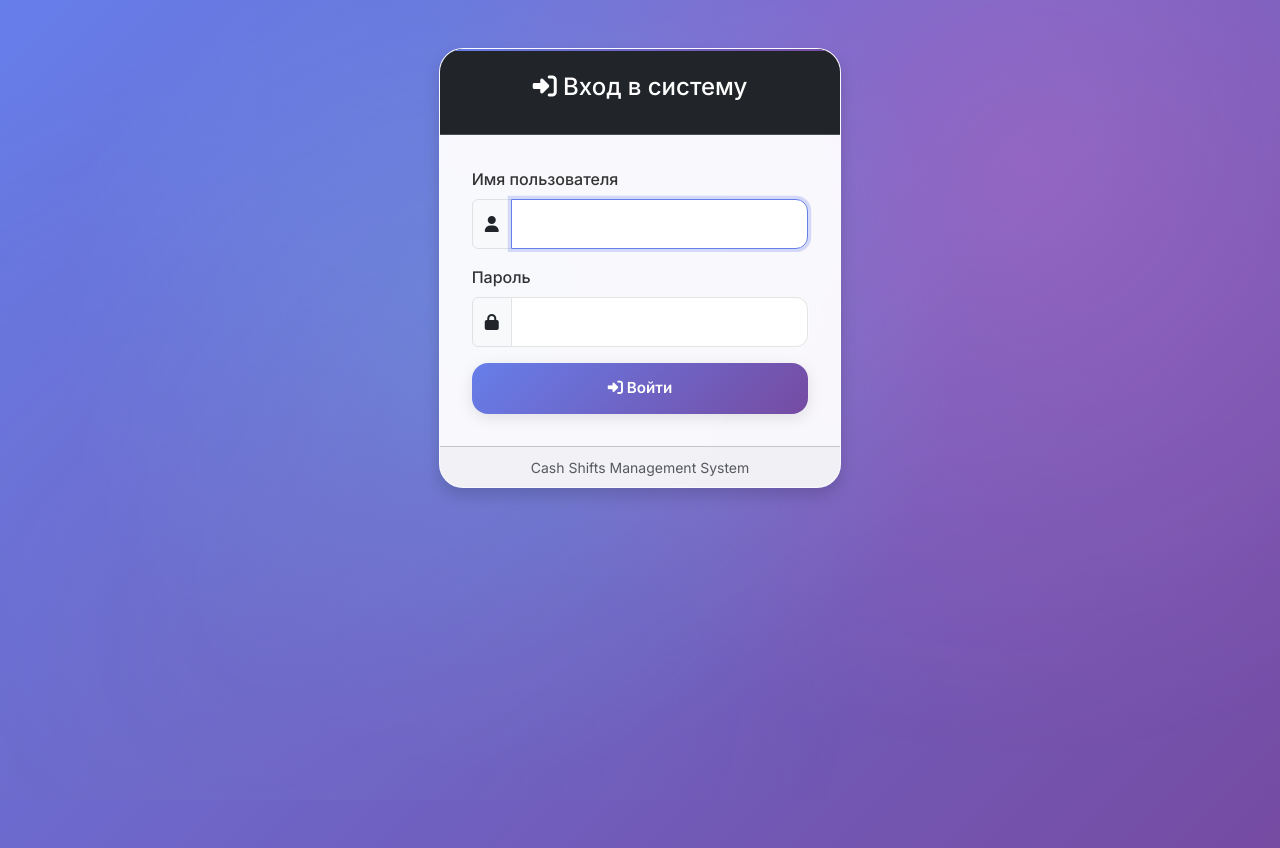
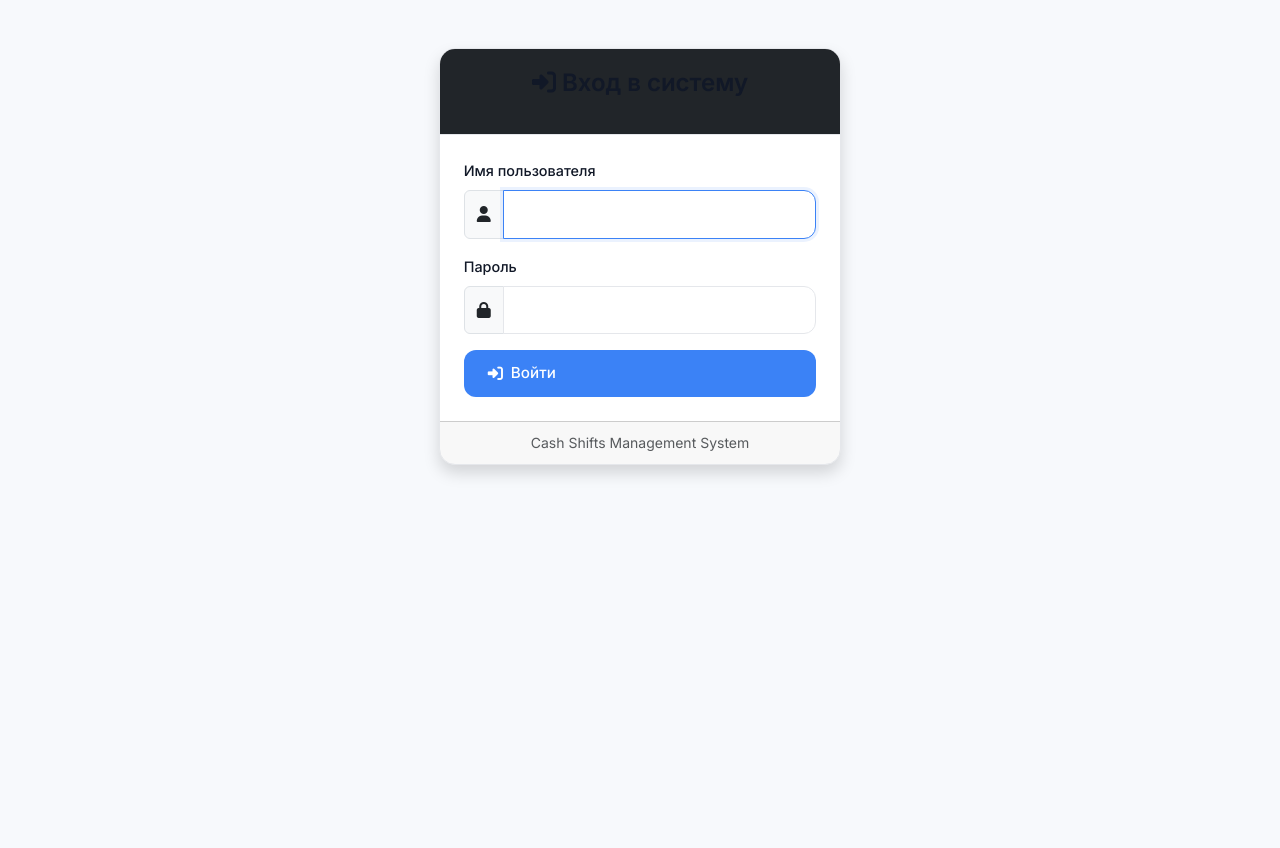
Before and after one commit to tsyndra/cashshifts, a Flask app: page /login in a window 1280 px wide. Run offline with Flask 3, Linux system fonts and the light colour scheme.

Commit message:
Design: современный минималистичный дизайн в стиле 2025

```diff
--- a/templates/base.html
+++ b/templates/base.html
@@ -9,14 +9,21 @@
     <link href="https://fonts.googleapis.com/css2?family=Inter:wght@300;400;500;600;700&display=swap" rel="stylesheet">
     <style>
         :root {
-            --primary-gradient: linear-gradient(135deg, #667eea 0%, #764ba2 100%);
-            --success-gradient: linear-gradient(135deg, #56ab2f 0%, #a8e6cf 100%);
-            --warning-gradient: linear-gradient(135deg, #f093fb 0%, #f5576c 100%);
-            --info-gradient: linear-gradient(135deg, #4facfe 0%, #00f2fe 100%);
-            --glass-bg: rgba(255, 255, 255, 0.1);
-            --glass-border: rgba(255, 255, 255, 0.2);
-            --shadow-light: 0 8px 32px rgba(0, 0, 0, 0.1);
-            --shadow-hover: 0 12px 40px rgba(0, 0, 0, 0.15);
+            --primary: #3B82F6;
+            --primary-hover: #2563EB;
+            --secondary: #F3F4F6;
+            --accent: #06B6D4;
+            --text-primary: #111827;
+            --text-secondary: #6B7280;
+            --text-muted: #9CA3AF;
+            --background: #F7F9FC;
+            --card-bg: #FFFFFF;
+            --border: #E5E7EB;
+            --shadow-sm: 0 1px 2px rgba(0, 0, 0, 0.05);
+            --shadow-md: 0 4px 6px rgba(0, 0, 0, 0.07);
+            --shadow-lg: 0 10px 15px rgba(0, 0, 0, 0.1);
+            --radius: 12px;
+            --radius-lg: 16px;
         }
 
         * {
@@ -24,256 +31,243 @@
         }
 
         body {
-            background: var(--primary-gradient);
+            background: var(--background);
             min-height: 100vh;
             font-family: 'Inter', 'Segoe UI', system-ui, -apple-system, sans-serif;
             margin: 0;
             padding: 0;
-            overflow-x: hidden;
-        }
-
-        /* Анимированный фон */
-        body::before {
-            content: '';
-            position: fixed;
-            top: 0;
-            left: 0;
-            width: 100%;
-            height: 100%;
-            background:
-                radial-gradient(circle at 20% 80%, rgba(120, 119, 198, 0.3) 0%, transparent 50%),
-                radial-gradient(circle at 80% 20%, rgba(255, 119, 198, 0.3) 0%, transparent 50%),
-                radial-gradient(circle at 40% 40%, rgba(120, 219, 255, 0.3) 0%, transparent 50%);
-            animation: backgroundShift 20s ease-in-out infinite;
-            z-index: -1;
-        }
-
-        @keyframes backgroundShift {
-            0%, 100% { opacity: 1; }
-            50% { opacity: 0.8; }
+            color: var(--text-primary);
+            line-height: 1.6;
         }
 
         .container {
-            padding: 20px;
-            position: relative;
-            z-index: 1;
+            padding: 24px;
+            max-width: 1200px;
+            margin: 0 auto;
         }
 
         /* Навигация */
         .navbar {
-            background: rgba(0, 0, 0, 0.3);
-            backdrop-filter: blur(20px);
-            border-bottom: 1px solid var(--glass-border);
-            box-shadow: var(--shadow-light);
+            background: var(--card-bg);
+            border-bottom: 1px solid var(--border);
+            box-shadow: var(--shadow-sm);
             padding: 16px 0;
         }
 
         .navbar-brand {
             font-weight: 700;
             font-size: 1.5rem;
-            color: white !important;
-            text-shadow: 0 2px 4px rgba(0, 0, 0, 0.3);
+            color: var(--text-primary) !important;
         }
 
         .navbar-nav .nav-link {
-            color: rgba(255, 255, 255, 0.9) !important;
+            color: var(--text-secondary) !important;
             font-weight: 500;
-            text-shadow: 0 1px 2px rgba(0, 0, 0, 0.3);
-            transition: all 0.3s ease;
+            font-size: 0.95rem;
+            transition: color 0.2s ease;
         }
 
         .navbar-nav .nav-link:hover {
-            color: white !important;
-            text-shadow: 0 2px 4px rgba(0, 0, 0, 0.4);
+            color: var(--primary) !important;
         }
 
         .navbar-text {
-            color: rgba(255, 255, 255, 0.9) !important;
+            color: var(--text-secondary) !important;
             font-weight: 500;
-            text-shadow: 0 1px 2px rgba(0, 0, 0, 0.3);
+            font-size: 0.9rem;
+        }
+
+        /* Заголовки */
+        h1, h2, h3, h4, h5, h6 {
+            font-weight: 600;
+            color: var(--text-primary);
+            margin-bottom: 1rem;
+        }
+
+        h2 {
+            font-size: 1.5rem;
+            margin-bottom: 2rem;
         }
 
         /* Карточки */
         .card {
-            background: rgba(255, 255, 255, 0.95);
-            backdrop-filter: blur(20px);
-            border: 1px solid rgba(255, 255, 255, 0.3);
-            border-radius: 24px;
-            box-shadow: var(--shadow-light);
+            background: var(--card-bg);
+            border: 1px solid var(--border);
+            border-radius: var(--radius-lg);
+            box-shadow: var(--shadow-sm);
             margin-bottom: 24px;
-            transition: all 0.4s cubic-bezier(0.4, 0, 0.2, 1);
+            transition: all 0.2s ease;
             overflow: hidden;
-            color: #333;
         }
 
         .card:hover {
-            transform: translateY(-4px);
-            box-shadow: var(--shadow-hover);
-            border-color: rgba(255, 255, 255, 0.3);
+            box-shadow: var(--shadow-md);
+            border-color: var(--primary);
         }
 
         .card-header {
-            background: rgba(255, 255, 255, 0.1);
-            border-bottom: 1px solid rgba(255, 255, 255, 0.2);
-            border-radius: 24px 24px 0 0;
-            padding: 24px;
-            position: relative;
-            color: #333;
+            background: var(--secondary);
+            border-bottom: 1px solid var(--border);
+            padding: 20px 24px;
+            border-radius: var(--radius-lg) var(--radius-lg) 0 0;
         }
 
         .card-header h5, .card-header h6 {
-            color: #333;
+            color: var(--text-primary);
             font-weight: 600;
-        }
-
-        .card-header::before {
-            content: '';
-            position: absolute;
-            top: 0;
-            left: 0;
-            right: 0;
-            height: 2px;
-            background: var(--primary-gradient);
+            font-size: 1.1rem;
+            margin: 0;
         }
 
         .card-body {
-            padding: 32px;
+            padding: 24px;
         }
 
         /* Кнопки */
         .btn {
-            border-radius: 16px;
-            padding: 14px 28px;
-            font-weight: 600;
+            border-radius: var(--radius);
+            padding: 12px 24px;
+            font-weight: 500;
             font-size: 0.95rem;
-            transition: all 0.3s cubic-bezier(0.4, 0, 0.2, 1);
+            transition: all 0.2s ease;
             border: none;
-            box-shadow: 0 4px 15px rgba(0, 0, 0, 0.1);
-            position: relative;
-            overflow: hidden;
-        }
-
-        .btn::before {
-            content: '';
-            position: absolute;
-            top: 0;
-            left: -100%;
-            width: 100%;
-            height: 100%;
-            background: linear-gradient(90deg, transparent, rgba(255, 255, 255, 0.2), transparent);
-            transition: left 0.5s;
-        }
-
-        .btn:hover::before {
-            left: 100%;
+            cursor: pointer;
+            display: inline-flex;
+            align-items: center;
+            gap: 8px;
         }
 
         .btn:hover {
-            transform: translateY(-3px);
-            box-shadow: 0 8px 25px rgba(0, 0, 0, 0.15);
+            transform: translateY(-1px);
+            box-shadow: var(--shadow-md);
         }
 
         .btn:active {
-            transform: translateY(-1px);
+            transform: translateY(0);
         }
 
         .btn-primary {
-            background: var(--primary-gradient);
+            background: var(--primary);
+            color: white;
+        }
+
+        .btn-primary:hover {
+            background: var(--primary-hover);
             color: white;
         }
 
         .btn-success {
-            background: var(--success-gradient);
+            background: #10B981;
+            color: white;
+        }
+
+        .btn-success:hover {
+            background: #059669;
             color: white;
         }
 
         .btn-warning {
-            background: var(--warning-gradient);
+            background: #F59E0B;
             color: white;
         }
 
-        .btn-info {
-            background: var(--info-gradient);
+        .btn-warning:hover {
+            background: #D97706;
             color: white;
+        }
+
+        .btn-lg {
+            padding: 16px 32px;
+            font-size: 1.1rem;
+            font-weight: 600;
         }
 
         /* Формы */
         .form-control, .form-select {
-            background: rgba(255, 255, 255, 0.9);
-            border: 1px solid rgba(0, 0, 0, 0.1);
-            border-radius: 12px;
+            background: var(--card-bg);
+            border: 1px solid var(--border);
+            border-radius: var(--radius);
             padding: 12px 16px;
-            color: #333;
-            backdrop-filter: blur(10px);
-            transition: all 0.3s ease;
+            color: var(--text-primary);
+            transition: all 0.2s ease;
+            font-size: 0.95rem;
         }
 
         .form-control:focus, .form-select:focus {
-            background: white;
-            border-color: #667eea;
-            box-shadow: 0 0 0 0.2rem rgba(102, 126, 234, 0.25);
-            color: #333;
+            outline: none;
+            border-color: var(--primary);
+            box-shadow: 0 0 0 3px rgba(59, 130, 246, 0.1);
         }
 
         .form-control::placeholder {
-            color: rgba(0, 0, 0, 0.5);
+            color: var(--text-muted);
         }
 
         .form-label {
-            color: #333;
+            color: var(--text-primary);
             font-weight: 500;
+            font-size: 0.9rem;
+            margin-bottom: 8px;
+            display: block;
         }
 
         /* Алерты */
         .alert {
-            border-radius: 16px;
+            border-radius: var(--radius);
             border: none;
-            backdrop-filter: blur(10px);
+            padding: 16px 20px;
+            margin-bottom: 16px;
         }
 
         .alert-info {
-            background: rgba(102, 126, 234, 0.1);
-            border: 1px solid rgba(102, 126, 234, 0.2);
-            color: #333;
+            background: rgba(59, 130, 246, 0.1);
+            color: var(--primary);
+            border-left: 4px solid var(--primary);
         }
 
         .alert-success {
-            background: rgba(86, 171, 47, 0.1);
-            border: 1px solid rgba(86, 171, 47, 0.2);
-            color: #2d5016;
+            background: rgba(16, 185, 129, 0.1);
+            color: #059669;
+            border-left: 4px solid #10B981;
         }
 
         .alert-danger {
-            background: rgba(245, 87, 108, 0.1);
-            border: 1px solid rgba(245, 87, 108, 0.2);
-            color: #8b1538;
+            background: rgba(239, 68, 68, 0.1);
+            color: #DC2626;
+            border-left: 4px solid #EF4444;
         }
 
         /* Таблицы */
         .table {
-            background: rgba(255, 255, 255, 0.95);
-            backdrop-filter: blur(10px);
-            border-radius: 16px;
+            background: var(--card-bg);
+            border-radius: var(--radius-lg);
             overflow: hidden;
-            border: 1px solid rgba(0, 0, 0, 0.1);
+            border: 1px solid var(--border);
         }
 
         .table thead th {
-            background: rgba(102, 126, 234, 0.1);
-            border-bottom: 2px solid rgba(102, 126, 234, 0.2);
-            color: #333;
+            background: var(--secondary);
+            border-bottom: 1px solid var(--border);
+            color: var(--text-primary);
             font-weight: 600;
+            font-size: 0.9rem;
             padding: 16px;
+            text-align: left;
         }
 
         .table tbody td {
-            border-bottom: 1px solid rgba(0, 0, 0, 0.05);
-            color: #333;
+            border-bottom: 1px solid var(--border);
+            color: var(--text-primary);
             padding: 12px 16px;
+            font-size: 0.9rem;
         }
 
         .table tbody tr:hover {
-            background: rgba(102, 126, 234, 0.05);
+            background: rgba(59, 130, 246, 0.05);
+        }
+
+        .table tbody tr:last-child td {
+            border-bottom: none;
         }
 
         /* Контейнеры */
@@ -288,9 +282,9 @@
         }
 
         .table-responsive {
-            max-height: 600px;
+            max-height: 500px;
             overflow-y: auto;
-            border-radius: 16px;
+            border-radius: var(--radius-lg);
         }
 
         /* Загрузка */
@@ -298,9 +292,9 @@
             display: inline-block;
             width: 20px;
             height: 20px;
-            border: 3px solid rgba(255, 255, 255, 0.3);
+            border: 2px solid var(--border);
             border-radius: 50%;
-            border-top-color: white;
+            border-top-color: var(--primary);
             animation: spin 1s ease-in-out infinite;
         }
 
@@ -309,40 +303,87 @@
         }
 
         /* Статистика */
+        .stats-grid {
+            display: grid;
+            grid-template-columns: repeat(auto-fit, minmax(200px, 1fr));
+            gap: 16px;
+            margin: 24px 0;
+        }
+
         .stats-card {
-            background: var(--glass-bg);
-            backdrop-filter: blur(20px);
-            border: 1px solid var(--glass-border);
-            border-radius: 20px;
-            padding: 24px;
+            background: var(--card-bg);
+            border: 1px solid var(--border);
+            border-radius: var(--radius-lg);
+            padding: 20px;
             text-align: center;
-            transition: all 0.3s ease;
+            transition: all 0.2s ease;
         }
 
         .stats-card:hover {
-            transform: translateY(-2px);
-            box-shadow: var(--shadow-hover);
+            box-shadow: var(--shadow-md);
+            border-color: var(--primary);
         }
 
         .stats-number {
             font-size: 2rem;
             font-weight: 700;
-            background: var(--primary-gradient);
-            -webkit-background-clip: text;
-            -webkit-text-fill-color: transparent;
-            background-clip: text;
+            color: var(--primary);
+            margin-bottom: 8px;
         }
 
         .stats-label {
-            color: rgba(255, 255, 255, 0.8);
+            color: var(--text-secondary);
             font-size: 0.9rem;
-            margin-top: 8px;
+            font-weight: 500;
+        }
+
+        /* Сетка */
+        .grid {
+            display: grid;
+            gap: 24px;
+        }
+
+        .grid-cols-2 {
+            grid-template-columns: repeat(2, 1fr);
+        }
+
+        /* Центрирование */
+        .flex {
+            display: flex;
+        }
+
+        .justify-center {
+            justify-content: center;
+        }
+
+        .items-center {
+            align-items: center;
+        }
+
+        .mt-6 {
+            margin-top: 24px;
+        }
+
+        .mb-4 {
+            margin-bottom: 16px;
+        }
+
+        .mb-3 {
+            margin-bottom: 12px;
+        }
+
+        .w-100 {
+            width: 100%;
         }
 
         /* Адаптивность */
         @media (max-width: 768px) {
             .container {
                 padding: 16px;
+            }
+
+            .grid-cols-2 {
+                grid-template-columns: 1fr;
             }
 
             .card-body {
@@ -353,32 +394,65 @@
                 padding: 12px 20px;
                 font-size: 0.9rem;
             }
+
+            h2 {
+                font-size: 1.25rem;
+            }
         }
 
         /* Скроллбар */
         ::-webkit-scrollbar {
-            width: 8px;
+            width: 6px;
         }
 
         ::-webkit-scrollbar-track {
-            background: rgba(255, 255, 255, 0.1);
-            border-radius: 4px;
+            background: var(--secondary);
+            border-radius: 3px;
         }
 
         ::-webkit-scrollbar-thumb {
-            background: rgba(255, 255, 255, 0.3);
-            border-radius: 4px;
+            background: var(--border);
+            border-radius: 3px;
         }
 
         ::-webkit-scrollbar-thumb:hover {
-            background: rgba(255, 255, 255, 0.5);
+            background: var(--text-muted);
+        }
+
+        /* Утилиты */
+        .text-center {
+            text-align: center;
+        }
+
+        .text-muted {
+            color: var(--text-muted);
+        }
+
+        .text-success {
+            color: #059669;
+        }
+
+        .text-danger {
+            color: #DC2626;
+        }
+
+        .font-weight-bold {
+            font-weight: 600;
+        }
+
+        .d-none {
+            display: none !important;
+        }
+
+        .d-block {
+            display: block !important;
         }
     </style>
     {% block extra_css %}{% endblock %}
 </head>
 <body>
     {% if current_user.is_authenticated %}
-    <nav class="navbar navbar-expand-lg navbar-dark">
+    <nav class="navbar navbar-expand-lg">
         <div class="container-fluid">
             <a class="navbar-brand" href="{{ url_for('index') }}">
                 <i class="fas fa-cash-register"></i> Cash Shifts
```
Also changed, not shown: static/js/main.js (+3 -13 lines), templates/index_final.html (+45 -122 lines).
